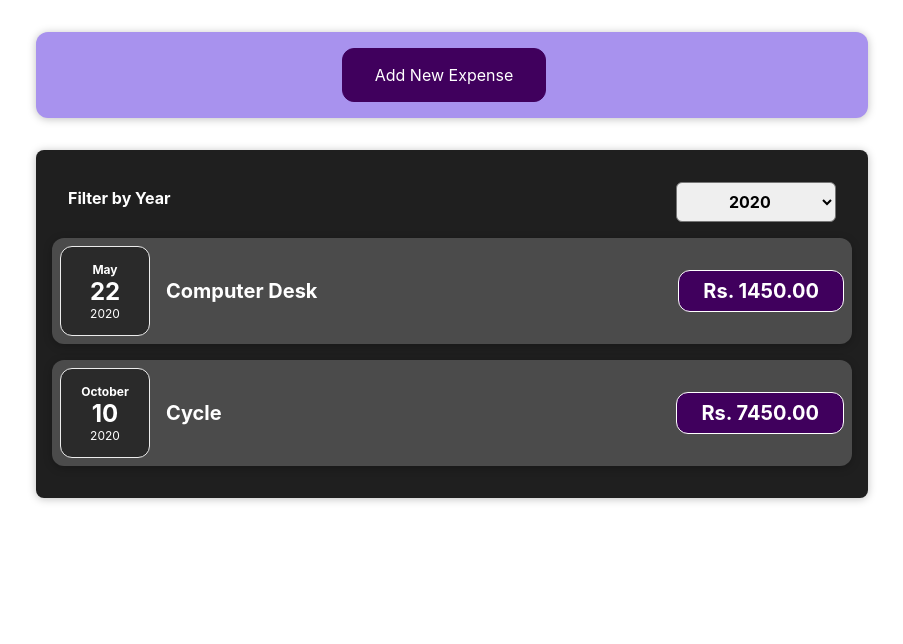
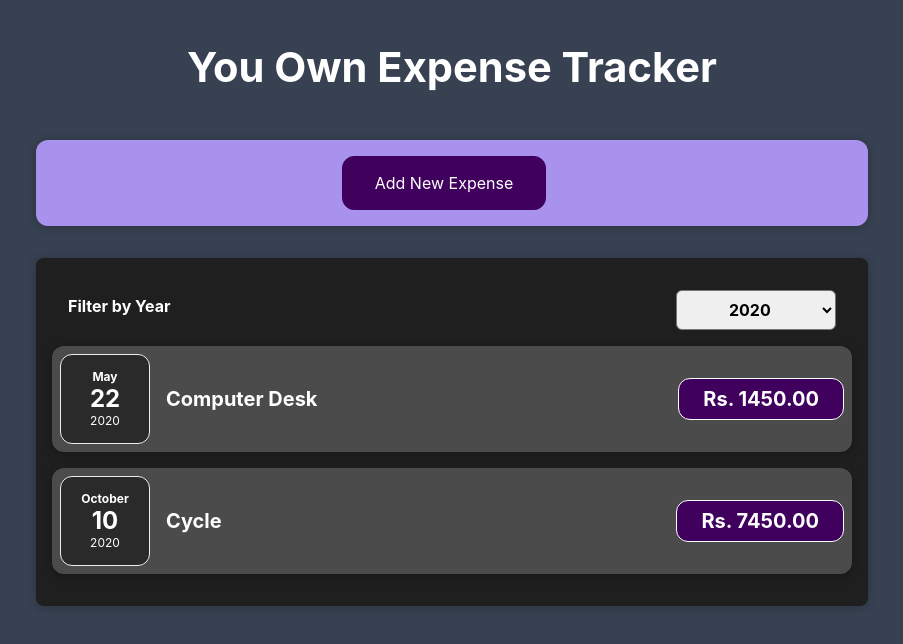
Before and after one commit to Aritra-art/Expense-Tracker, a React (Create React App) app: page / in a window 1280 px wide. Shown: the top 644 px of the page, without its empty margins (188-1091 px from the left). Built offline with nearby package versions, Linux system fonts and the light colour scheme; the HTML template or start-up script is replaced by a standard one.

Commit message:
Heading Added

```diff
--- a/src/App.js
+++ b/src/App.js
@@ -1,6 +1,7 @@
 import Expenses from "./components/Expenses";
 import { useState } from "react";
 import NewExpense from "./components/ExpenseInput/NewExpense";
+import Heading from "./components/Heading";
 
 const dummyExpense = [
   {
@@ -36,6 +37,7 @@ function App() {
 
   return (
     <div>
+      <Heading />
       <NewExpense onEnteredUserData={enteredUserDataHandler} />
       <Expenses expenseData={expense} />
     </div>
--- /dev/null
+++ b/src/components/Heading.css
@@ -0,0 +1,9 @@
+.heading{
+  margin-bottom: 3rem;
+}
+.heading-title{
+  font-weight: bold;
+  font-size: 2.6rem;
+  color: white;
+  text-align:center;
+}
--- /dev/null
+++ b/src/components/Heading.js
@@ -0,0 +1,11 @@
+import "./Heading.css";
+
+const Heading = () => {
+  return (
+    <div className="heading">
+      <p className="heading-title">You Own Expense Tracker</p>
+    </div>
+  );
+};
+
+export default Heading;
--- a/src/index.css
+++ b/src/index.css
@@ -5,6 +5,7 @@ body {
     sans-serif;
   -webkit-font-smoothing: antialiased;
   -moz-osx-font-smoothing: grayscale;
+  background-color: #374151;
 }
 
 code {
```
